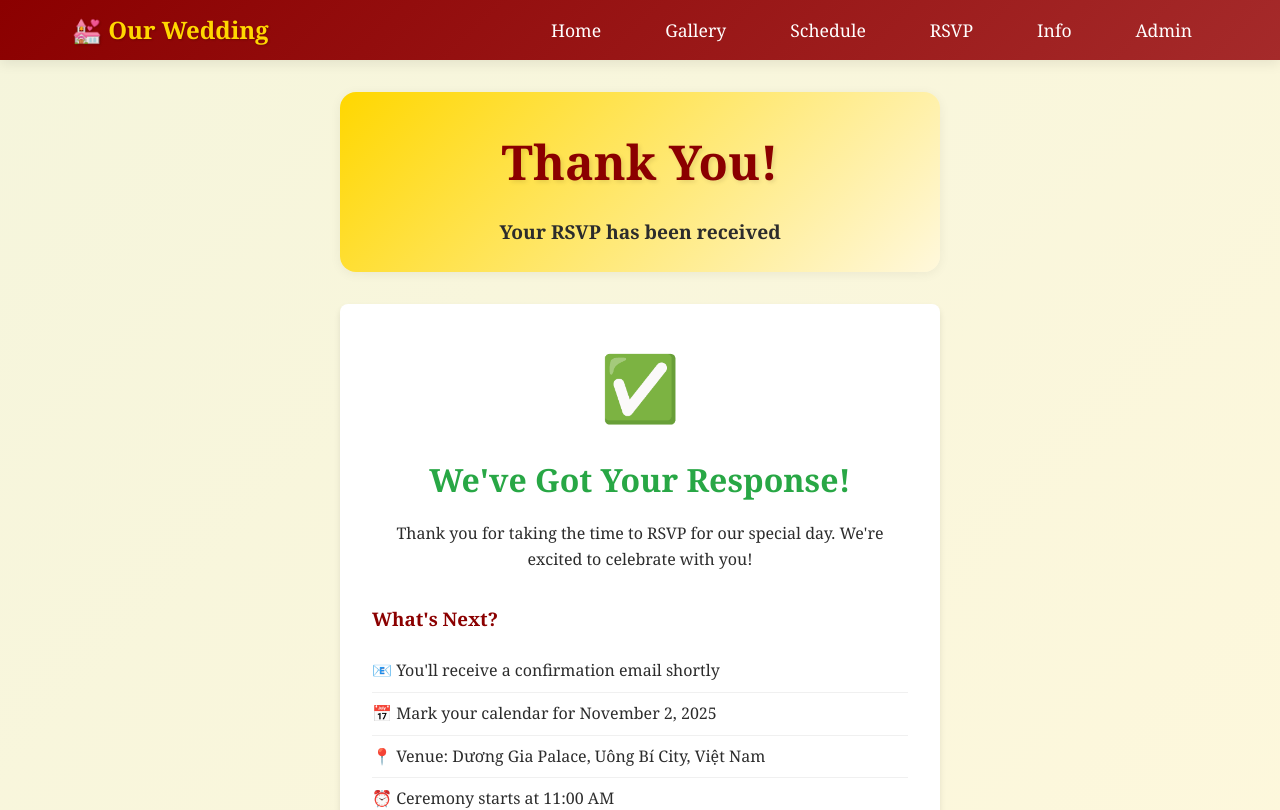
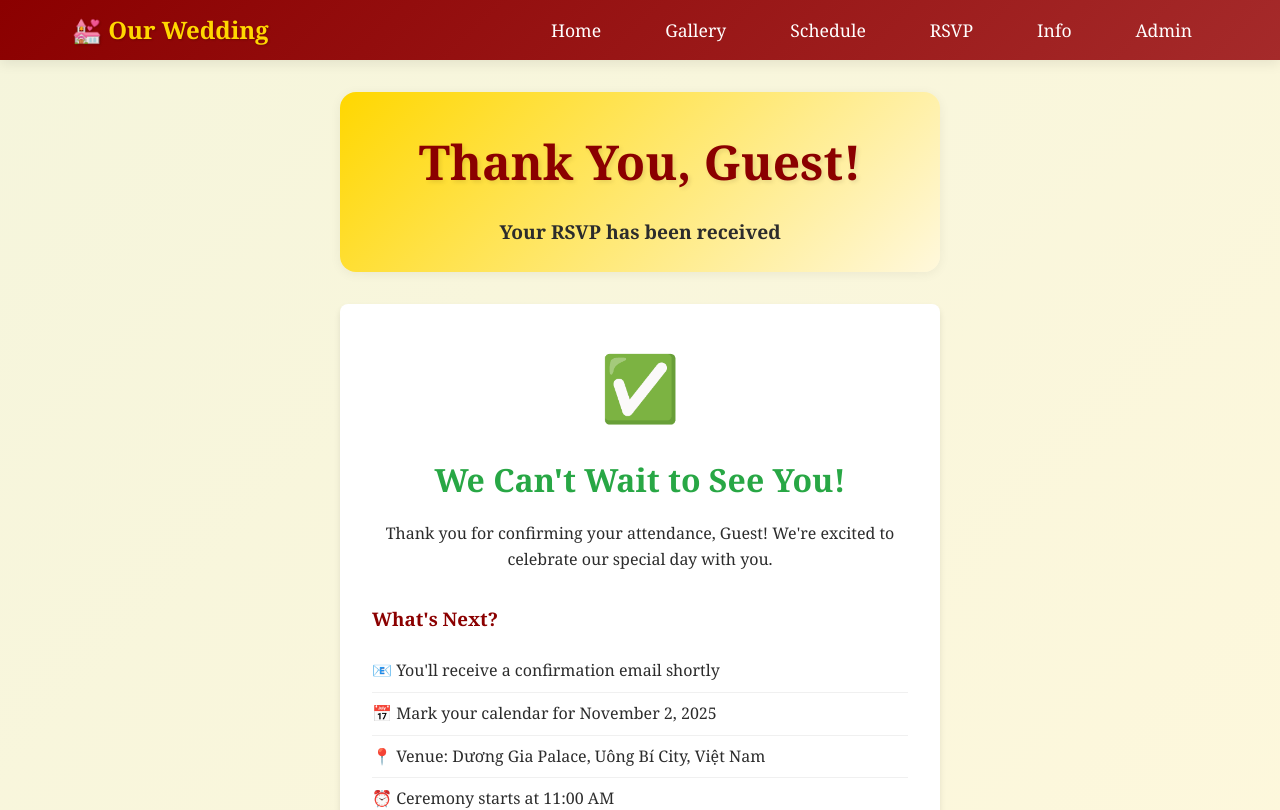
Before and after one commit to Jasper-11/wedding, a React (Vite) app in the folder wedding-invite/: page /confirmation in a window 1280 px wide. Shown: the top 810 px of the page. Built offline with nearby package versions, Linux system fonts and the light colour scheme; the HTML template or start-up script is replaced by a standard one.

Commit message:
Fix confirmation page: show different messages for attending vs not attending, and fix RSVP API endpoint

```diff
--- a/wedding-invite/src/pages/Confirmation.jsx
+++ b/wedding-invite/src/pages/Confirmation.jsx
@@ -1,22 +1,28 @@
 import React from 'react';
-import { Link } from 'react-router-dom';
+import { Link, useLocation } from 'react-router-dom';
 
 const Confirmation = () => {
+  const location = useLocation();
+  const { attending, name } = location.state || { attending: true, name: 'Guest' };
+
   return (
     <div className="confirmation-page" style={{ display: 'flex', flexDirection: 'column', alignItems: 'center', justifyContent: 'center', minHeight: '80vh' }}>
       <div className="page-header" style={{ textAlign: 'center', maxWidth: 600 }}>
-        <h1>Thank You!</h1>
+        <h1>Thank You, {name.split(' ')[0]}!</h1>
         <p>Your RSVP has been received</p>
       </div>
 
       <div className="card confirmation-card" style={{ maxWidth: 600, textAlign: 'center' }}>
-        <div className="confirmation-icon">✅</div>
-        <h2>We've Got Your Response!</h2>
+        <div className="confirmation-icon">{attending ? '✅' : '💝'}</div>
+        <h2>{attending ? 'We Can\'t Wait to See You!' : 'We\'ll Miss You!'}</h2>
         <p>
-          Thank you for taking the time to RSVP for our special day.
-          We're excited to celebrate with you!
+          {attending
+            ? `Thank you for confirming your attendance, ${name}! We're excited to celebrate our special day with you.`
+            : `Thank you for letting us know, ${name}. We understand and will miss you on our special day.`
+          }
         </p>
 
+        {attending && (
           <div className="confirmation-details" style={{ textAlign: 'left', margin: '2rem 0' }}>
             <h3>What's Next?</h3>
             <ul>
@@ -27,6 +33,7 @@ const Confirmation = () => {
               <li>🎉 Reception and party to follow</li>
             </ul>
           </div>
+        )}
 
         <div className="confirmation-actions" style={{ display: 'flex', gap: '1rem', justifyContent: 'center', marginTop: '2rem', flexWrap: 'wrap' }}>
           <Link to="/" className="btn">Back to Home</Link>
--- a/wedding-invite/src/pages/RSVP.jsx
+++ b/wedding-invite/src/pages/RSVP.jsx
@@ -60,13 +60,24 @@ const RSVP = () => {
     if (Object.keys(newErrors).length === 0) {
       setSubmitting(true);
       try {
-        const response = await fetch('/users/rsvp', {
+        const response = await fetch('/api/rsvp', {
           method: 'POST',
           headers: { 'Content-Type': 'application/json' },
-          body: JSON.stringify(formData)
+          body: JSON.stringify({
+            name: `${formData.firstName} ${formData.lastName}`,
+            attending: formData.attendance === 'yes',
+            guests: 1,
+            dietary: formData.dietaryRestrictions,
+            message: formData.questions
+          })
         });
         if (response.ok) {
-          navigate('/confirmation');
+          navigate('/confirmation', {
+            state: {
+              attending: formData.attendance === 'yes',
+              name: `${formData.firstName} ${formData.lastName}`
+            }
+          });
         } else {
           setSubmitError('There was a problem submitting your RSVP. Please try again later.');
         }
```
Also changed, not shown: 1 other file (tests, documents, lock files or other folders). Lines whose indentation alone changed are shown as unchanged.
